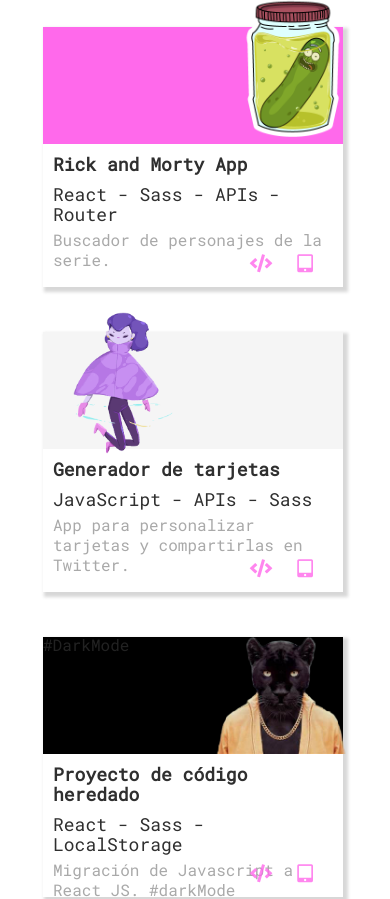
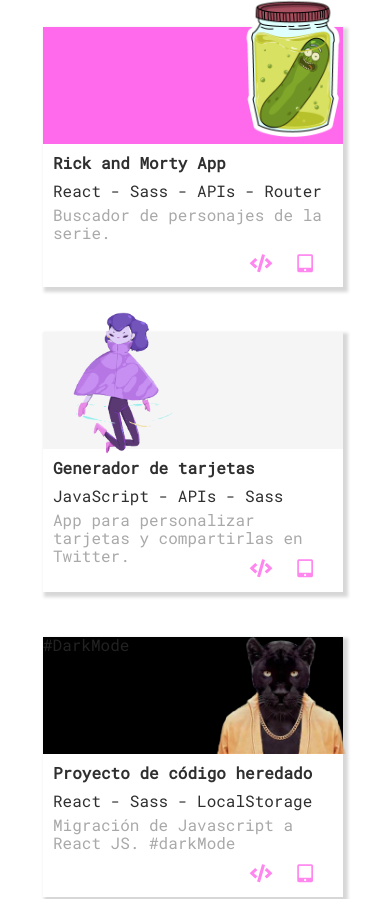
Before and after one commit to patriciaramosf/patriciaramos, a React (Create React App) app: page /#/ in a window 390 px wide. Shown: the part 828-1727 px from the top of the page. Built offline with nearby package versions, Linux system fonts and the light colour scheme.

Commit message:
final responsive web with no borders in the image

```diff
--- a/src/stylesheets/layouts/ProjectPage.scss
+++ b/src/stylesheets/layouts/ProjectPage.scss
@@ -106,8 +106,8 @@
                     }
                         .project__info{
                             padding:10px;
-                            line-height: 20px;
-                            font-size:18px;
+                            line-height: 18px;
+                            font-size:16px;
                             color:$black;
                             @include forTablet{
                                   font-size:18px;
```
Also changed, not shown: src/images/cartoonbn.png, 25 other files (tests, documents, lock files or other folders).
